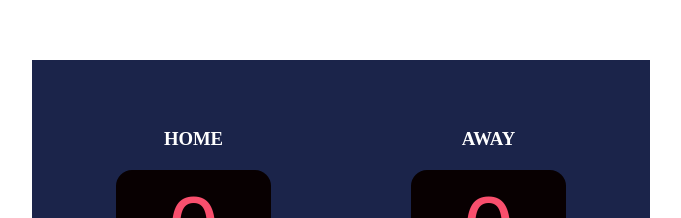
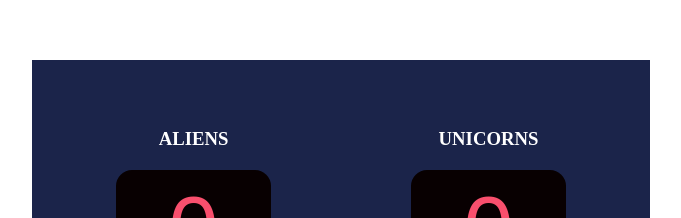
Before and after one commit to MalokaPaul/scoreboard, a website built with Vite: page index.html in a window 1280 px wide. Shown: the part 157-375 px from the top of the page, without its empty margins (299-980 px from the left). Built offline with nearby package versions, Linux system fonts and the light colour scheme; a web font is replaced by a local one.

Commit message:
Added customized teams names

```diff
--- a/index.html
+++ b/index.html
@@ -7,7 +7,7 @@
         <div class="container">
 
             <div class="score-container">
-                <h3 class="team-title">HOME</h3>
+                <h3 class="team-title">ALIENS</h3>
                 <div class="home-score-container">
                     <p id="home-score" class="score"></p>
                 </div>
@@ -19,7 +19,7 @@
             </div>
 
             <div class="score-container">
-                <h3 class="team-title">AWAY</h3>
+                <h3 class="team-title">UNICORNS</h3>
                 <div class="home-score-container">
                     <p id="guest-score" class="score"></p>
                 </div>
```
